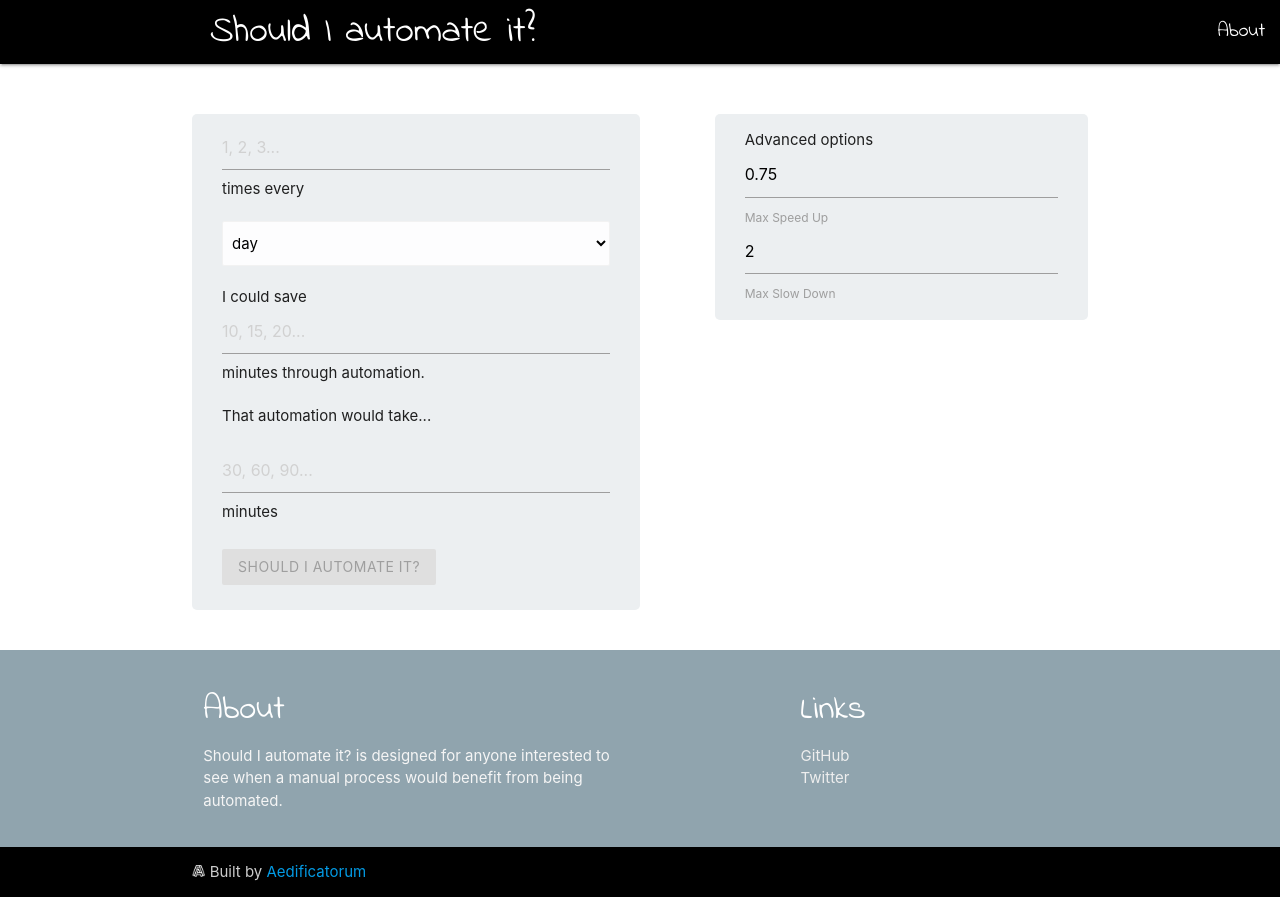
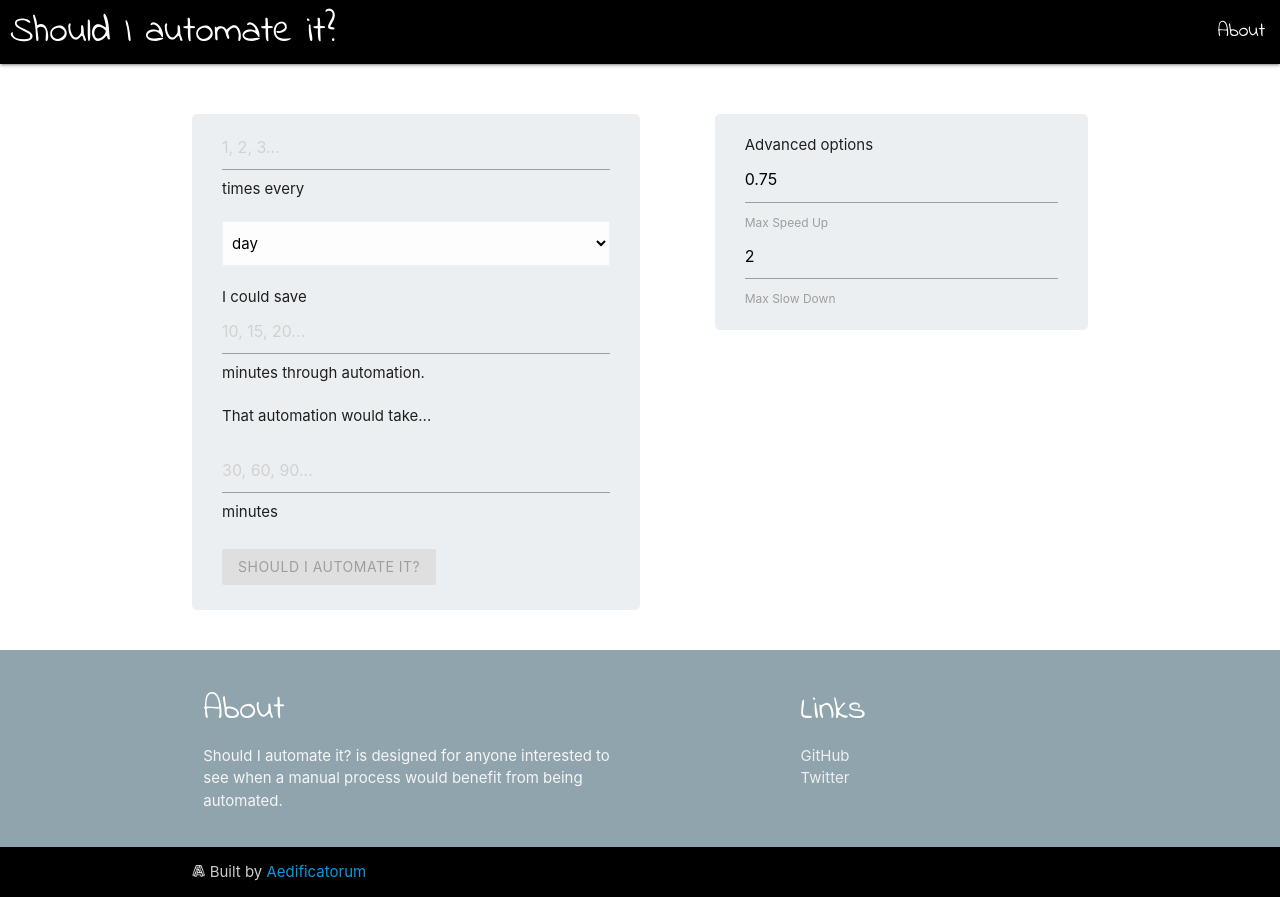
Before and after one commit to aedificatorum/shouldiautomateit, a React (Create React App) app: page / in a window 1280 px wide. Built offline with nearby package versions, Linux system fonts and the light colour scheme.

Commit message:
clean-up css

```diff
--- a/src/App.css
+++ b/src/App.css
@@ -34,16 +34,14 @@ form {
   height: auto;
 }
 
-.basic-form {
+.basic-form, .advanced-form {
   border-radius: 5px;
   margin-top: 20px;
   padding: 10px 30px 0 30px;
 }
 
 .advanced-form {
-  border-radius: 5px;
-  margin-top: 20px;
-  padding: 15px 30px 15px 30px;
+  padding: 20px 30px 20px 30px;
 }
 
 .brand-logo img {
@@ -52,7 +50,7 @@ form {
 }
 
 .navbar-title {
-  padding-left: 210px;
+  padding-left: 10px;
   font-size: 2.5em;
 }
 
```
